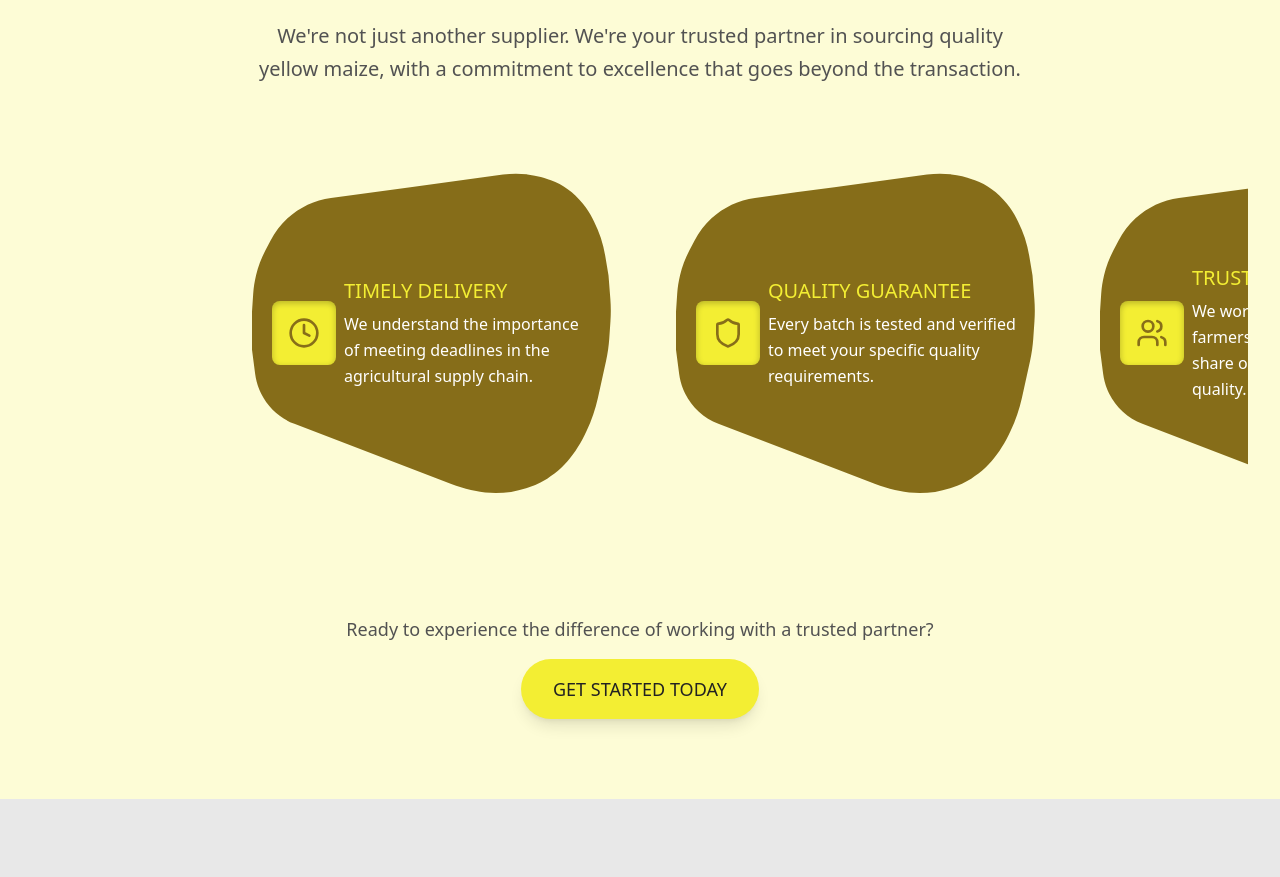
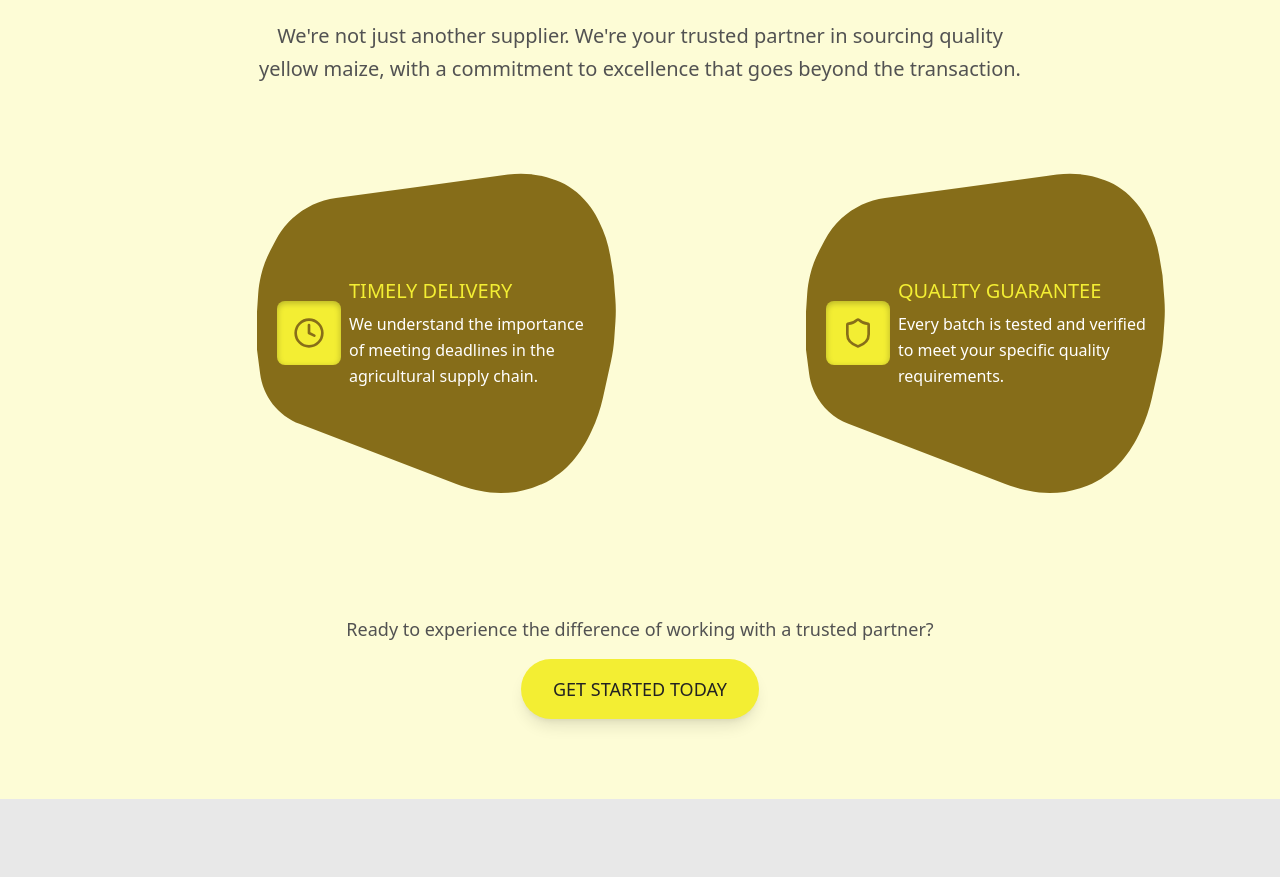
Before and after one commit to afromorpheus/baobab-frontiers-website, a Next.js app: page / in a window 1280 px wide. Shown: the part 4820-5697 px from the top of the page. Built offline with nearby package versions, Linux system fonts and the light colour scheme.

Commit message:
Fix Why Work With Us card spacing: change from overlapping cards to 5px gap

```diff
--- a/src/components/WhyWorkWithUs.tsx
+++ b/src/components/WhyWorkWithUs.tsx
@@ -82,7 +82,7 @@ export default function WhyWorkWithUs() {
         {/* Benefits Slider */}
         <div className="relative w-full">
           {/* Slider Container */}
-          <div className="flex overflow-x-auto scrollbar-hide gap-0 py-10 px-4 pl-24" style={{ minHeight: '450px' }}>
+          <div className="flex overflow-x-auto scrollbar-hide gap-[5px] py-10 px-4 pl-24" style={{ minHeight: '450px' }}>
             {/* Spacer to prevent first card truncation */}
             <div className="flex-shrink-0 w-8"></div>
 
@@ -94,7 +94,7 @@ export default function WhyWorkWithUs() {
                 transition={{ duration: 0.6, delay: index * 0.1 }}
                 viewport={{ once: true }}
                 className="group relative flex-shrink-0"
-                style={{ width: '544px', marginRight: '-120px' }}
+                style={{ width: '544px' }}
               >
                 {/* Card Container */}
                 <div className="relative w-full h-80">
```
